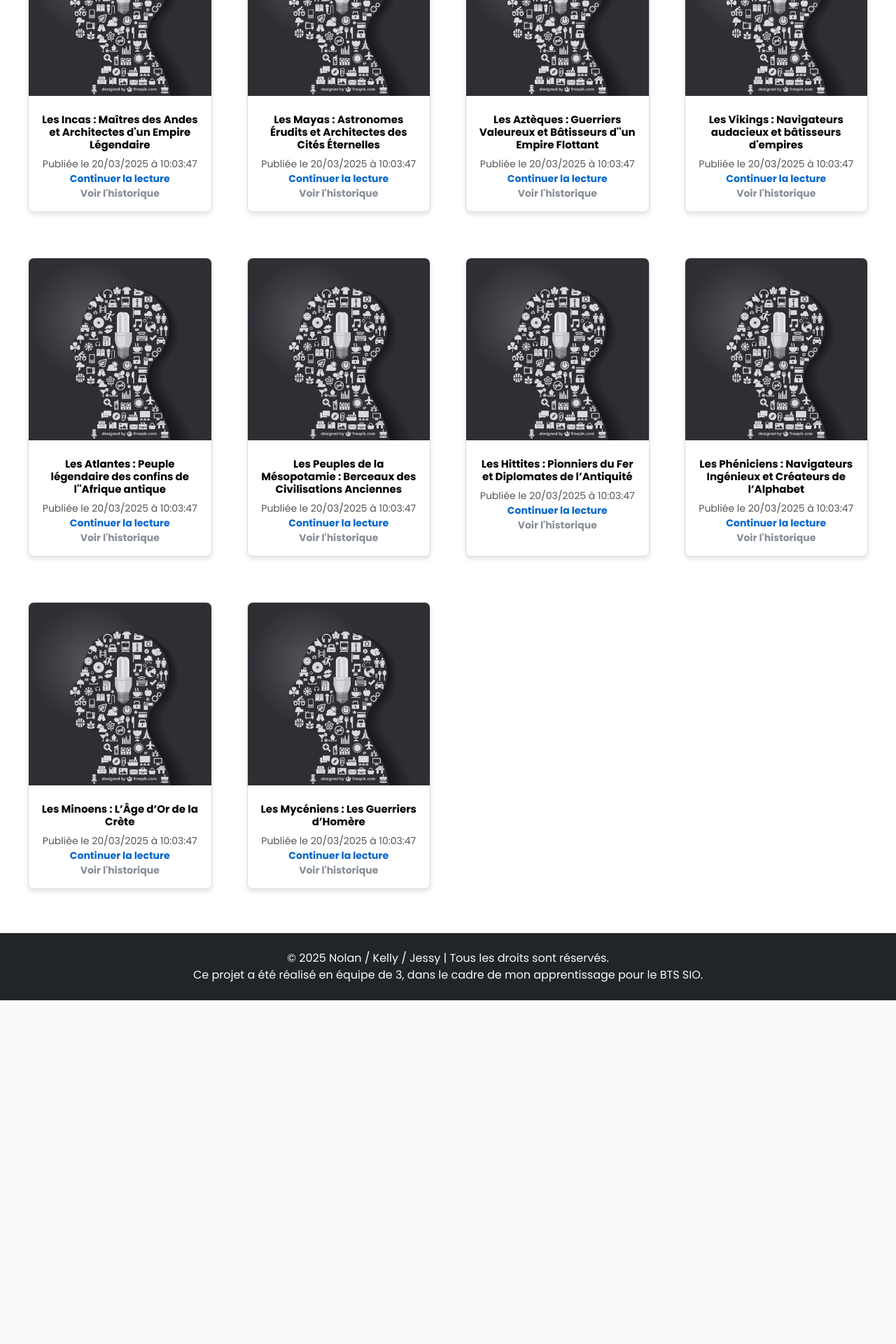
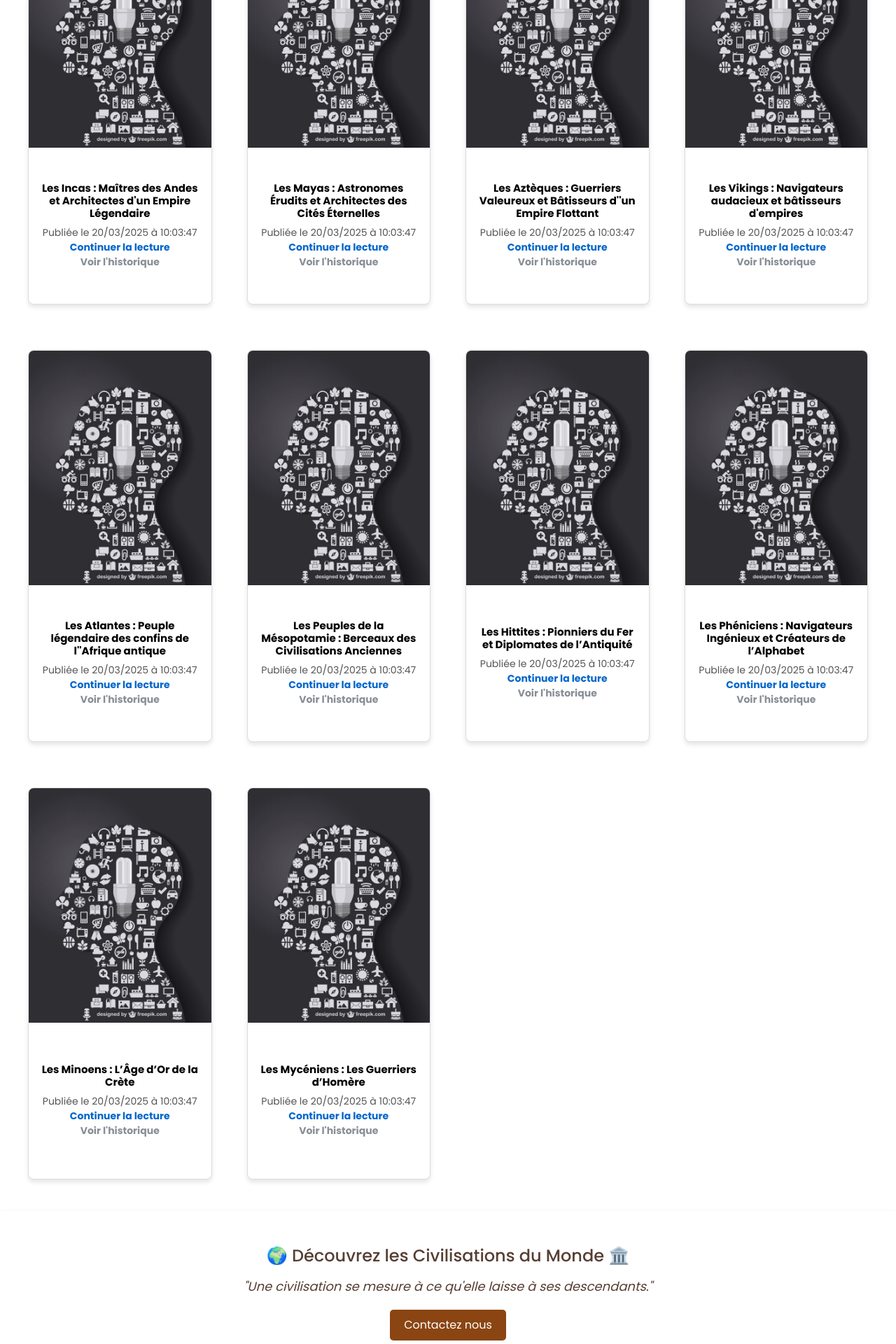
Before and after one commit to TolMen/SIOP1_Wiki, a PHP site: page /home.php in a window 1280 px wide. Shown: the part 1480-3400 px from the top of the page at 70% size. Before the commit the page ends 2909 px from the top, so only its background shows below. Run offline with PHP 8.4, Linux system fonts and the light colour scheme; data comes from the database, SQL or seed files in the repository; data that the repository does not hold is empty; a stand-in replaces the project's code that opens the database connection; some libraries are stand-ins or nearby versions.

Commit message:
Update home

```diff
--- a/css/homeStyle.css
+++ b/css/homeStyle.css
@@ -168,7 +168,7 @@
   margin-bottom: 15px;
   display: flex;
   flex-direction: column;
-  gap: 10px;
+  height: 70vh;
 }
 
 .article-card:hover {
@@ -176,7 +176,14 @@
 }
 
 /* Image */
-
+.image_contenu{
+  height: 60%;
+}
+.image_contenu img {
+  width: 100%;
+  height: 100%;
+  object-fit: cover;
+}
 /* Contenu de l'article */
 .article-card .content {
   padding: 15px;
@@ -184,6 +191,8 @@
   flex-direction: column;
   align-items: center;
   place-content: center;
+  height: 40%;
+
 }
 
 .article-card h3 {
@@ -294,3 +303,45 @@
   height: 20px;
   width: 20px;
 }
+ /* Derniere session  */
+
+ .civilization-section {
+/* background-color: #563e32; */
+box-shadow: 0 2px 6px rgba(0, 0, 0, 0.1);
+  background-size: cover;
+  background-position: center;
+  color: #563e32;
+  text-align: center;
+  padding: 50px 20px;
+
+}
+
+.civilization-section .container {
+  margin: 0 auto;
+}
+
+.civilization-section h2 {
+  font-size: 24px;
+  margin-bottom: 15px;
+}
+
+.civilization-section .quote {
+  font-style: italic;
+  font-size: 18px;
+  margin-bottom: 20px;
+}
+
+.explore-btn {
+  display: inline-block;
+  padding: 10px 20px;
+  font-size: 16px;
+  color: white;
+  background: #8B4513;
+  border-radius: 5px;
+  text-decoration: none;
+  transition: 0.3s;
+}
+
+.explore-btn:hover {
+  background: #50372b;
+}
--- a/historique.php
+++ b/historique.php
@@ -49,7 +49,7 @@ $articlesversion = $state->fetchAll();
                         <tr>
                             <td><?php echo "Version " . $version_number++; ?></td>
                             <td><?php echo htmlspecialchars($article['title']); ?></td>
-                            <td><?php echo substr(htmlspecialchars($article['content']), 0, 100) . '...'; ?>
+                            <td><?php echo substr(nl2br ($article['content']), 0, 100) . '...'; ?>
                             <a href="templateArtV.php?articleVID=<?php echo $article['id']; ?>" class="read-more">Voir plus</a>
                             </td>
                             <td><?php echo "Le " . date("d/m/Y", strtotime($article['created_at'])) . " à " . date("H:i", strtotime($article['created_at'])); ?></td>
--- a/home.php
+++ b/home.php
@@ -107,8 +107,9 @@ if (empty($articles)) {
                         $imageUrl = $imageData['url'] ?? 'assets/img/section1background.jpg'; //  Image par défaut
                     ?>
                         <div class="article-card">
-                            <img src="<?= htmlspecialchars($imageUrl) ?>" alt="Image de l'article">
-                            <!-- <img src="<?php echo !empty($article['image_url']) ? htmlspecialchars($article['image_url']) : 'assets/img/section1background.jpg'; ?>" alt="Image de l'article"> -->
+                            <div class="image_contenu">
+                                <img src="<?= htmlspecialchars($imageUrl) ?>" alt="Image de l'article">
+                            </div>
                             <div class="content">
                                 <h3><?php echo htmlspecialchars($article['title']); ?></h3>
                                 <span class="date">Publiée le <?php echo date("d/m/Y à h:m:s", strtotime($article['created_at'])); ?></span>
@@ -134,6 +135,16 @@ if (empty($articles)) {
 
         </section>
 
+        <section class="civilization-section">
+            <div class="container">
+                <h2>🌍 Découvrez les Civilisations du Monde 🏛️</h2>
+                <p class="quote">
+                    "Une civilisation se mesure à ce qu'elle laisse à ses descendants."
+                </p>
+                <a href="contact.php" class="explore-btn">Contactez nous</a>
+            </div>
+        </section>
+
 
     </div>
     <!-- Inclusion du pied de page -->
--- a/src/control/ArtControl/postArt.php
+++ b/src/control/ArtControl/postArt.php
@@ -65,7 +65,7 @@ foreach ($articles as $article) {
 
                 <div class="mt-2">
                     <a href="historique.php?articleID=<?php echo $article['id']; ?>" class="btn btn-outline-primary btn-sm">Historique</a>
-                    <?php if(isset($_SESSION['userRole']) && $_SESSION['userRole'] == 'admin') { ?>
+                    <?php if (isset($_SESSION['userRole']) && $_SESSION['userRole'] == 'admin') { ?>
                         <a href="updateArt.php?articleID=<?php echo $postArtId; ?>" class="btn btn-outline-secondary btn-sm">Modification</a>
                     <?php } ?>
                 </div>
```
